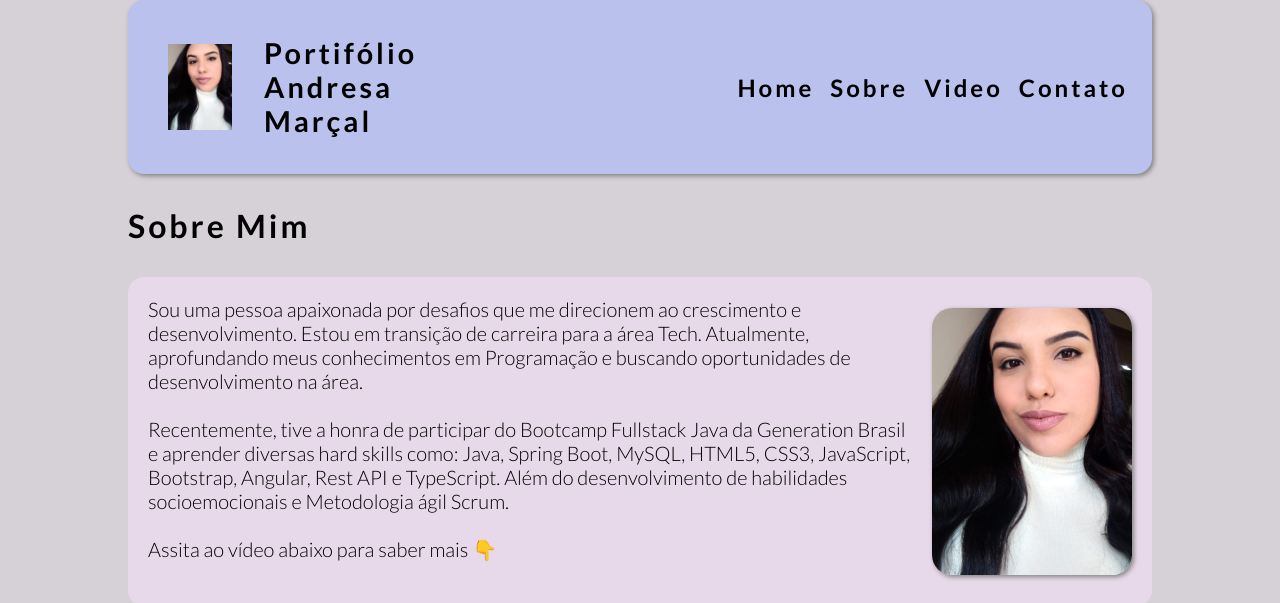
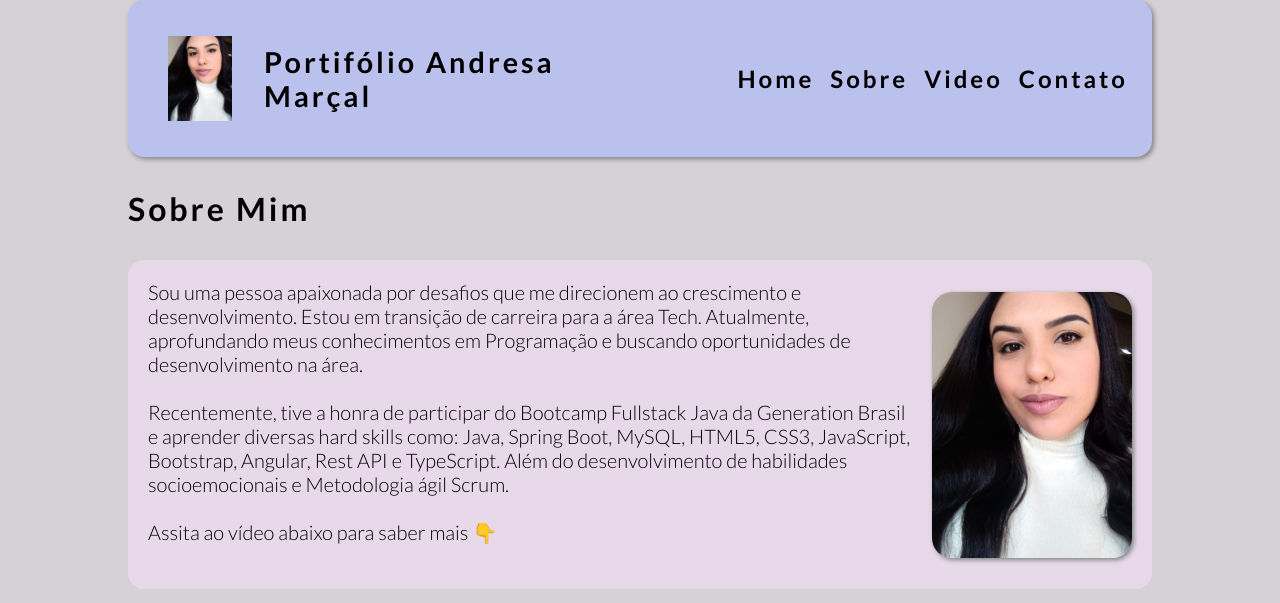
Before and after one commit to amarcal07/portfolio, a plain HTML site: page index.html in a window 1280 px wide. Shown: the top 603 px of the page. Drawn offline with Linux system fonts and the light colour scheme.

Commit message:
Update Css

```diff
--- a/assets/css/style.css
+++ b/assets/css/style.css
@@ -58,21 +58,22 @@ body{
     background-color: var(--background-body); /*altera cor de fundo*/
 }
 
+
 nav{
     margin: 0 auto;
-    width: 80vw; /*altera o tamanho de visualização*/
+    width: 80vw;
     background-color: var(--background-nav);
     display: flex;
     justify-content: space-between;
-    font-size: 1.5rem; /*fonte do texto (sobre mim)*/
-    padding: 2.25rem 1.5rem;/*espaçamento entre o texto e a caixa (menu)*/
+    font-size: 1.5rem;
+    padding: 2.25rem 1.5rem;
     box-shadow: 2px 2px 5px var(--sombra);
     border-radius: 16px;
 }
 
 .logo{
     display: flex;
-    width: 20%; /*tamanho logo*/
+    width: 50%; /*tamanho logo*/
     justify-content: left;
     position: relative;
     align-items: center;
--- a/index.html
+++ b/index.html
@@ -15,7 +15,7 @@
     <nav>
         <!-- Logo + Texto à esquerda do Menu-->
     <div class="logo">
-        <img class="icone" src="assets/images/Andresa Marçal.jpg" alt="Logo da página - Goku">
+        <img class="icone" src="assets/images/Andresa Marçal.jpg" alt="Logo da página - Andresa">
         <span class="titulo">Portifólio Andresa Marçal</span>
     </div>
     <!-- Opções do Menu utilizando Marcadores não ordenados (simbólico) -->
```
Also changed, not shown: contato.html (+1 -1 lines).
